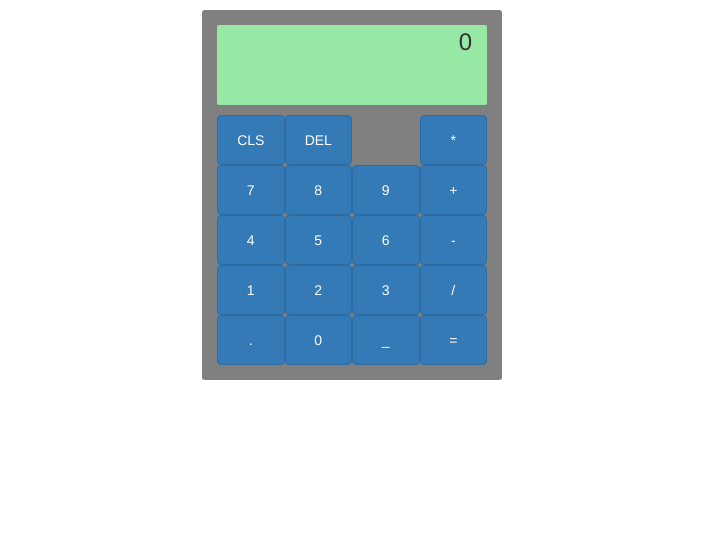
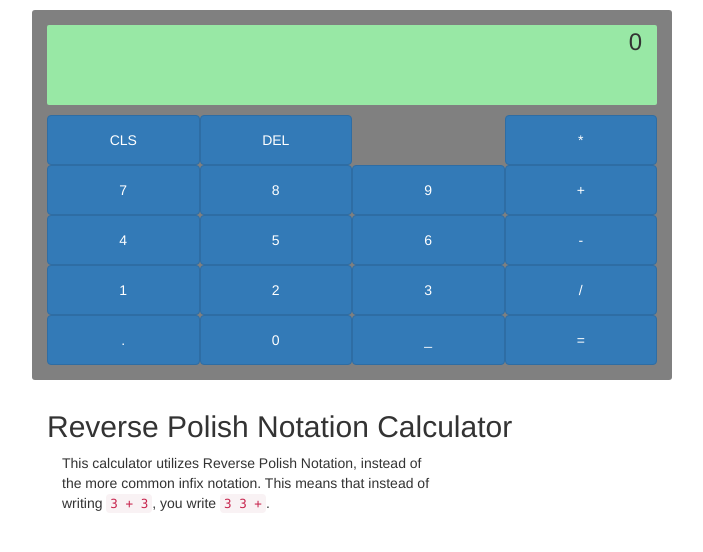
Before and after one commit to desttinghim/fcc-calculator, a plain HTML site: page index.html in a window 1280 px wide. Shown: the whole page, without its empty margins (288-991 px from the left). Drawn offline with nearby package versions, Linux system fonts and the light colour scheme.

Commit message:
Add RPN description, use bootstrap more

```diff
--- a/css/calculator.css
+++ b/css/calculator.css
@@ -2,7 +2,6 @@
 .calculator {
   background-color: grey;
   margin: 10px auto;
-  max-width: 300px;
   display: block;
   padding: 15px 10px;
   border-radius: 3px;
@@ -18,5 +17,4 @@
 
 .calculator .buttons button {
   height: 50px;
-  /*margin-top: 10px;*/
 }
--- a/index.html
+++ b/index.html
@@ -5,7 +5,7 @@
     <link rel="stylesheet" href="https://maxcdn.bootstrapcdn.com/bootstrap/3.3.7/css/bootstrap.min.css" integrity="sha384-BVYiiSIFeK1dGmJRAkycuHAHRg32OmUcww7on3RYdg4Va+PmSTsz/K68vbdEjh4u" crossorigin="anonymous">
   </head>
   <body>
-    <div class="calculator container">
+    <div class="calculator container col-xs-6 col-xs-offset-3">
       <script src="js/calculator.js"></script>
       <p class="screen col-xs-12">0</p>
       <div class="buttons">
@@ -41,6 +41,11 @@
     Array.from(document.getElementsByClassName('calculator')).map(registerCalc);
     </script>
 
+    <div class="container col-xs-offset-3 col-xs-6">
+      <h2>Reverse Polish Notation Calculator</h2>
+      <p class="col-xs-8">This calculator utilizes Reverse Polish Notation, instead of the more common infix notation. This means that instead of writing <code>3 + 3</code>, you write <code>3 3 +</code>.</p>
+    </div>
+
     <!-- livereload -->
     <script type="text/javascript">
       document.write('<script src="http://' + (location.host || 'localhost').split(':')[0] + ':35729/livereload.js?snipver=1"></' + 'script>')
```
